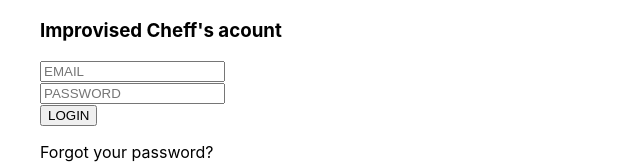
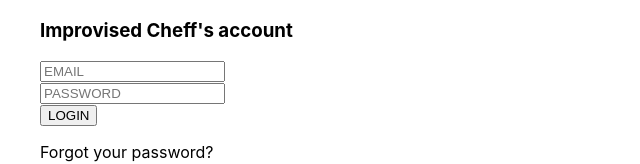
Before and after one commit to aleixcaasas/Improvised_chef, a React (Create React App) app in the folder react-app/: page /login in a window 1280 px wide. Shown: the top 164 px of the page, without its empty margins (0-640 px from the left). Built offline with nearby package versions, Linux system fonts and the light colour scheme; no server answers.

Commit message:
Canviar port 3005 a port per defecte

```diff
--- a/react-app/package.json
+++ b/react-app/package.json
@@ -14,7 +14,7 @@
     "web-vitals": "^2.1.4"
   },
   "scripts": {
-    "start": "PORT=3005 react-scripts start",
+    "start": "react-scripts start",
     "build": "react-scripts build",
     "test": "react-scripts test",
     "eject": "react-scripts eject"
--- a/react-app/src/components/Login.js
+++ b/react-app/src/components/Login.js
@@ -8,7 +8,7 @@ export default function Login(){
     return (
         <div>
             <ul>
-                <h3>Improvised Cheff's acount</h3>
+                <h3>Improvised Cheff's account</h3>
                 <UserAuthC><LoginEmail/></UserAuthC>
                 <p><Link className="navegationLink"to='/login/forgotPassword'>Forgot your password?</Link></p>
                 <h3>Google's acount</h3>
```
